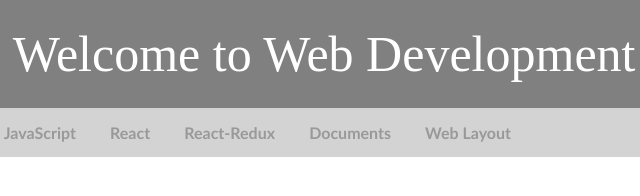
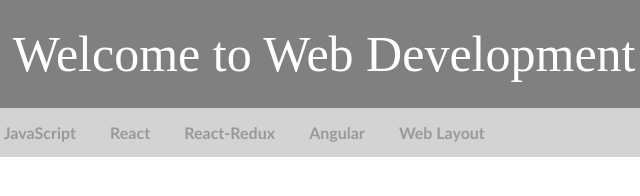
Before and after one commit to Ponniah96/learning-website, a plain HTML site: page headerlayout.html in a window 1280 px wide. Shown: the full height of the page, 193-833 px from the left. Drawn offline with Linux system fonts and the light colour scheme.

Commit message:
add angular webiste URL

```diff
--- a/headerlayout.html
+++ b/headerlayout.html
@@ -43,11 +43,12 @@
                     </li>
                     <li><a href="https://ponniah96.github.io/react-learning-app/" target="_blank" rel="noopener noreferrer">React</a></li>
                     <li><a href="https://ponniah96.github.io/react-redux-app/" target="_blank" rel="noopener noreferrer">React-Redux</a></li>
-                    <li><a href="javascript:void(0)">Documents</a>
+                    <li><a href="https://ponniah96.github.io/angular-learning-app1/" target="_blank" rel="noopener noreferrer">Angular</a></li>
+                    <!-- <li><a href="javascript:void(0)">Documents</a>
                         <div class="top-nav-dropdown" style="display: none;">
                             <a class="top-nav-dropdown-links" href="interviewPreparations.html" target="_parent">Interview Preparations</a>
                         </div>
-                    </li>
+                    </li> -->
                     <li><a href="javascript:void(0)">Web Layout</a>
                         <div class="top-nav-dropdown" style="display: none;">
                             <a class="top-nav-dropdown-links" href="floatWebLayout.html" target="_blank">Float</a>
```
